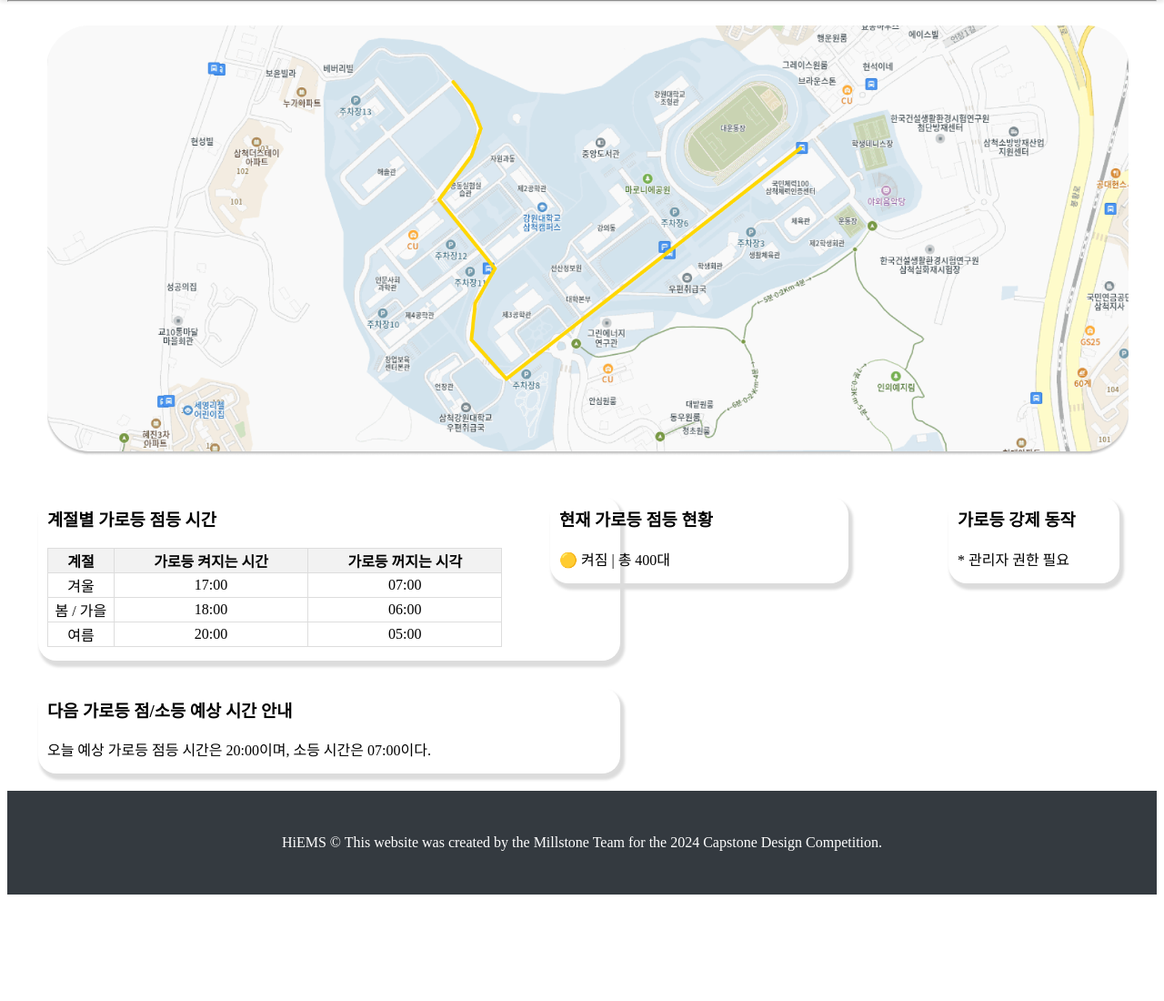
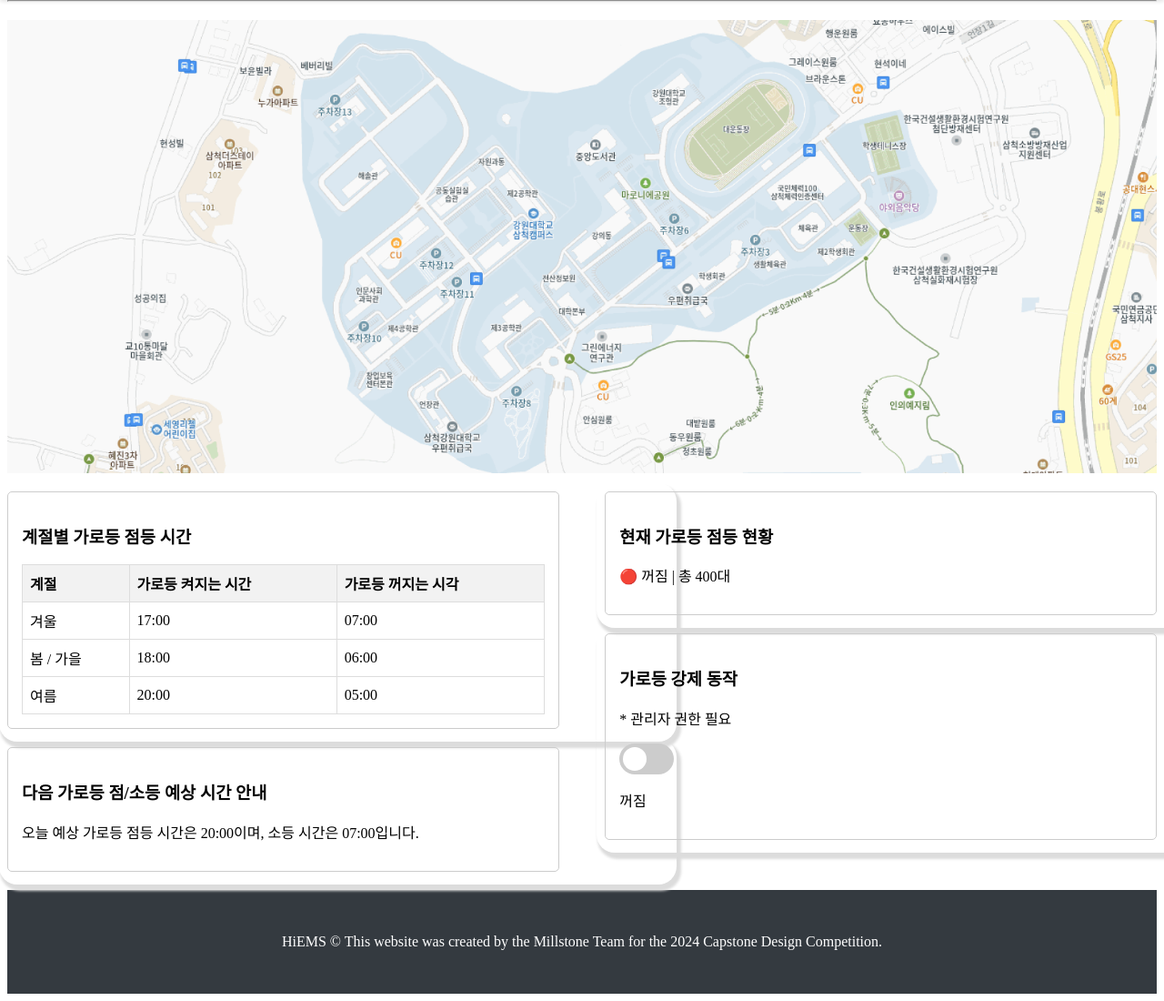
Before and after one commit to Jammanb0/Capstion_Solar_EMS_Code_Django, a Django app: page /lamp/ in a window 1280 px wide; the page is wider, and only the part inside the window is pictured. Shown: the part 76-1176 px from the top of that part at 91% size. Before the commit the page ends 1059 px from the top of that part, so only its background shows below. Run offline with Django 5.2, Linux system fonts and the light colour scheme.

Commit message:
백업(2024.09.23.) 가로등 스위치 제작 및 이미지 동적 변환 기능 추가

```diff
--- a/templates/pages/lamp.html
+++ b/templates/pages/lamp.html
@@ -1,16 +1,101 @@
 {% extends 'base.html' %}
 {% block content %}
-<br>
-<div class="containers">
-    <img src="/static/image/lamp_map.png" alt="map2" class="responsive-image" >
+<style>
+    .container {
+        display: flex;
+        flex-wrap: wrap;
+        justify-content: space-between;
+        margin-top: 20px;
+    }
+    .map-container {
+        width: 100%;
+        margin-bottom: 20px;
+    }
+    .responsive-image {
+        width: 100%;
+        height: auto;
+    }
+    .info-container {
+        display: flex;
+        justify-content: space-between;
+        width: 100%;
+    }
+    .left-section {
+        width: 48%;
+    }
+    .right-section {
+        width: 48%;
+        display: flex;
+        flex-direction: column;
+    }
+    .box-line {
+        border: 1px solid #ccc;
+        padding: 15px;
+        margin-bottom: 20px;
+        border-radius: 5px;
+    }
+    .capacity-table {
+        width: 100%;
+        border-collapse: collapse;
+    }
+    .capacity-table th, .capacity-table td {
+        border: 1px solid #ddd;
+        padding: 8px;
+        text-align: left;
+    }
+    .capacity-table th {
+        background-color: #f2f2f2;
+    }
+    .switch {
+        position: relative;
+        display: inline-block;
+        width: 60px;
+        height: 34px;
+    }
+    .switch input {
+        opacity: 0;
+        width: 0;
+        height: 0;
+    }
+    .slider {
+        position: absolute;
+        cursor: pointer;
+        top: 0;
+        left: 0;
+        right: 0;
+        bottom: 0;
+        background-color: #ccc;
+        transition: .4s;
+        border-radius: 34px;
+    }
+    .slider:before {
+        position: absolute;
+        content: "";
+        height: 26px;
+        width: 26px;
+        left: 4px;
+        bottom: 4px;
+        background-color: white;
+        transition: .4s;
+        border-radius: 50%;
+    }
+    input:checked + .slider {
+        background-color: #2196F3;
+    }
+    input:checked + .slider:before {
+        transform: translateX(26px);
+    }
+</style>
+
+<div class="container">
+    <div class="map-container">
+        <img src="/static/image/lamp_map2.png" alt="map" id="lampMap" class="responsive-image">
     </div>
 
-<br><br>
-
-<div class="containers">
-    <div class="left-images">
-        <section class ="box-line" >
-            <h3> 계절별 가로등 점등 시간 </h3>
+    <div class="info-container">
+        <div class="left-section">
+            <section class="box-line">
+                <h3>계절별 가로등 점등 시간</h3>
                 <table class="capacity-table">
                     <thead>
                         <tr>
@@ -26,7 +111,7 @@
                             <td>07:00</td>
                         </tr>
                         <tr>
-                                <td style="width:70px;">봄 / 가을</td>
+                            <td>봄 / 가을</td>
                             <td>18:00</td>
                             <td>06:00</td>
                         </tr>
@@ -38,27 +123,45 @@
                     </tbody>
                 </table>
             </section>
-        <br><br>
-        <section class ="box-line" >
-            <h3> 다음 가로등 점/소등 예상 시간 안내 </h3>
-            <p> 오늘 예상 가로등 점등 시간은 20:00이며, 소등 시간은 07:00이다. </p>
+            <section class="box-line">
+                <h3>다음 가로등 점/소등 예상 시간 안내</h3>
+                <p>오늘 예상 가로등 점등 시간은 20:00이며, 소등 시간은 07:00입니다.</p>
             </section>
         </div>
-    <div class="right-image" style="width:50%">
-        <div class="left-images" style="width:30%">
-            <section class ="box-line">
-                <h3> 현재 가로등 점등 현황 </h3>
-                <p> 🟡 켜짐 | 총 400대 </p>
+        <div class="right-section">
+            <section class="box-line">
+                <h3>현재 가로등 점등 현황</h3>
+                <p id="lampStatus">🔴 꺼짐 | 총 400대</p>
             </section>
-        </div>
-        <div class="right-images" style="width:30%">
-            <section class ="box-line">
-                <h3> 가로등 강제 동작 </h3>
-                <p> * 관리자 권한 필요 </p>
+            <section class="box-line">
+                <h3>가로등 강제 동작</h3>
+                <p>* 관리자 권한 필요</p>
+                <label class="switch">
+                    <input type="checkbox" id="streetlightToggle">
+                    <span class="slider"></span>
+                </label>
+                <p id="switchStatus">꺼짐</p>
             </section>
         </div>
     </div>
 </div>
-<br>
 
+<script>
+    const toggle = document.getElementById('streetlightToggle');
+    const status = document.getElementById('switchStatus');
+    const lampMap = document.getElementById('lampMap');
+    const lampStatus = document.getElementById('lampStatus');
+
+    toggle.addEventListener('change', function() {
+        if (this.checked) {
+            status.textContent = "켜짐";
+            lampMap.src = "/static/image/lamp_map.png";
+            lampStatus.textContent = "🟡 켜짐 | 총 400대";
+        } else {
+            status.textContent = "꺼짐";
+            lampMap.src = "/static/image/lamp_map2.png";
+            lampStatus.textContent = "🔴 꺼짐 | 총 400대";
+        }
+    });
+</script>
 {% endblock %}
```
Also changed, not shown: static/image/lamp_map2.png (added). Lines whose indentation alone changed are shown as unchanged.
